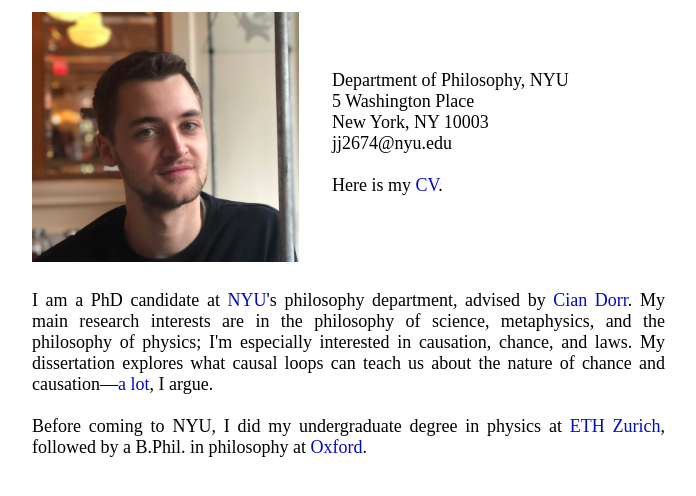
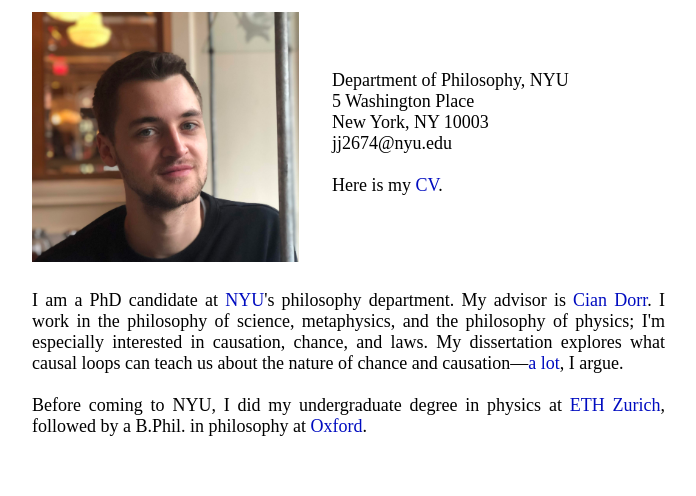
Before and after one commit to jjaegerphilo/jjaegerphilo.github.io, a plain HTML site: page index.html in a window 1280 px wide. Shown: the part 90-586 px from the top of the page, without its empty margins (168-864 px from the left). Drawn offline with Linux system fonts and the light colour scheme.

Commit message:
Update index.html

```diff
--- a/index.html
+++ b/index.html
@@ -73,7 +73,7 @@ a:hover, a:active {text-decoration: underline; color: 808080}
 
 
  <div style="left: 200px; top: 380px; width:633px; position:absolute; z-index: 1; font-size: 18px; text-align: justify; text-justify: inter-word;">
-    I am a PhD candidate at <a href="http://as.nyu.edu/philosophy.html"  target="_blank">NYU</a>'s philosophy department, advised by <a href="https://pages.nyu.edu/dorr/" target="_blank">Cian Dorr</a>. My main research interests are in the philosophy of science, metaphysics, and the philosophy of physics; I'm especially interested in causation, chance, and laws. My dissertation explores what causal loops can teach us about the nature of chance and causation&#8212<a href="research.html">a lot</a>, I argue.
+    I am a PhD candidate at <a href="http://as.nyu.edu/philosophy.html"  target="_blank">NYU</a>'s philosophy department. My advisor is <a href="https://pages.nyu.edu/dorr/" target="_blank">Cian Dorr</a>. I work in the philosophy of science, metaphysics, and the philosophy of physics; I'm especially interested in causation, chance, and laws. My dissertation explores what causal loops can teach us about the nature of chance and causation&#8212<a href="research.html">a lot</a>, I argue.
     <br><br>
 
     Before coming to NYU, I did my undergraduate degree in physics at <a href="https://www.phys.ethz.ch/" target="_blank">ETH Zurich</a>, followed by a B.Phil. in philosophy at <a href="https://www.philosophy.ox.ac.uk/home" target="_blank">Oxford</a>.
```
